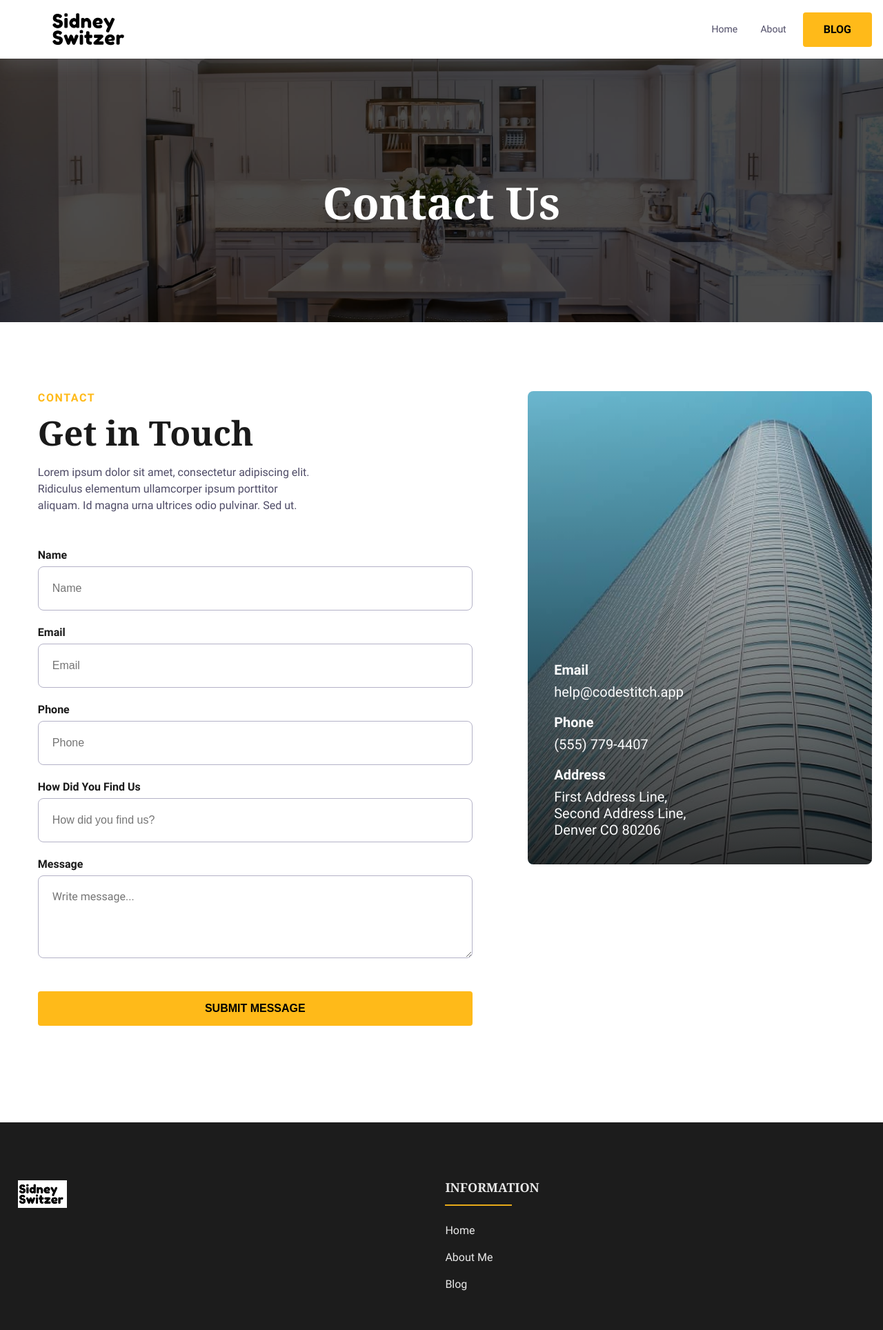
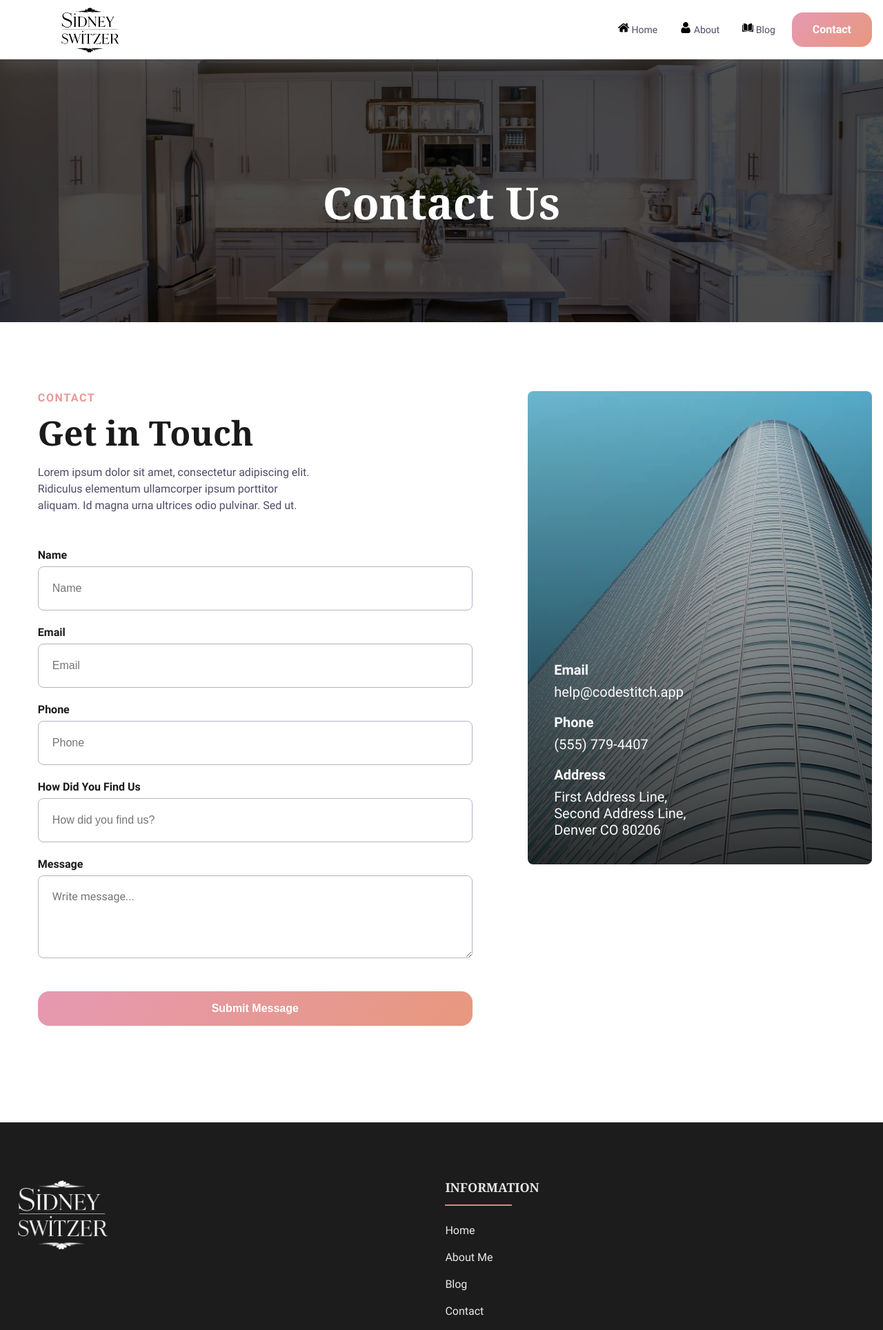
Before and after one commit to ymeatchem13/Sidney-Switzer, an Eleventy site: page src/content/pages/contact.html in a window 1280 px wide. Shown: the top 1928 px of the page at 69% size. Built offline with nearby package versions, Linux system fonts and the light colour scheme; Eleventy itself is replaced by a stand-in of ours; files that its build step writes are made by us from their sources.

Commit message:
more changes

```diff
--- a/src/_includes/components/footer.html
+++ b/src/_includes/components/footer.html
@@ -5,7 +5,7 @@
 <footer id="footer">
     <div class="container">
         <div class="left-section">
-            <a class="logo" href="/"><img loading="lazy" decoding="async" src="/assets/svgs/file.svg" alt="logo" width="264" height="78"></a>
+            <a class="logo" href="/"><img loading="lazy" decoding="async" src="/assets/images/sidney-logo-white.webp" alt="logo" width="264" height="78"></a>
         </div>
         <div class="right-section">
             <div class="lists">
@@ -22,6 +22,9 @@
                     <li>
                         <a href="/blog">Blog</a>
                     </li>
+                    <li>
+                        <a href="/contact">Contact</a>
+                    </li>
                 </ul>
                 </ul>
             </div>
--- a/src/_includes/components/header.html
+++ b/src/_includes/components/header.html
@@ -6,7 +6,7 @@
     <div class="cs-container">
         <!--Nav Logo-->
         <a href="/" class="cs-logo" aria-label="back to home" tabindex="2">
-            <img src="/assets/svgs/file.svg" alt="" width="210" height="29" aria-hidden="true" decoding="async">
+            <img src="/assets/svgs/sidney-logo.svg" alt="" width="210" height="29" aria-hidden="true" decoding="async">
         </a>
         <!--Navigation List-->
         <nav class="cs-nav" role="navigation">
@@ -41,6 +41,12 @@
 
                         {# If this page is a dropdown, give it the appropriate classes, icons and accessibility attributes #}
                         <li class="cs-li {% if hasChild %} cs-dropdown {% endif %} {{ hideClasses | join(" ") }}">
+                            {% set iconMap = {
+                                "Home": "/assets/svgs/home.svg",
+                                "About": "/assets/svgs/about.svg",
+                                "Blog": "/assets/svgs/open-book.svg",
+                                "Contact": "/assets/svgs/email-address.svg"
+                            } %}
 
                             {# If the page has child dropdown pages, render it as a <button> tag with the appropriate dropdown HTML #}
                             {% if hasChild %}
@@ -60,6 +66,9 @@
                                     aria-controls="dropdown-{{ entry.key }}"
                                     aria-label="dropdown-{{ entry.key }}"
                                 >
+                                    {% if iconMap[entry.key] %}
+                                        <img src="{{ iconMap[entry.key] }}" alt="{{ entry.key }} icon" class="cs-nav-icon" width="16" height="16">
+                                    {% endif %}
                                     {{ entry.key }}
                                     <img class="cs-drop-icon" src="https://csimg.nyc3.cdn.digitaloceanspaces.com/Icons%2Fdown.svg" alt="dropdown icon" width="15" height="15" decoding="async" aria-hidden="true">
                                 </button>
@@ -75,6 +84,9 @@
                             {% else %}
                                 {# Normal pages are rendered as <a> tags, in the normal way you'd expect #}
                                 <a href="{{ entry.url }}" class="cs-li-link {% if entry.url == page.url %} cs-active {% endif %}" {% if entry.url == page.url %} aria-current="page" {% endif %}>
+                                    {% if iconMap[entry.key] %}
+                                        <img src="{{ iconMap[entry.key] }}" alt="{{ entry.key }} icon" class="cs-nav-icon" width="16" height="16">
+                                    {% endif %}
                                     {{ entry.key }}
                                 </a>
                             {% endif %}
@@ -83,7 +95,7 @@
                 </ul>
             </div>
         </nav>
-        <a href="/blog" class="cs-button-solid cs-nav-button">Blog</a>
+        <a href="/contact" class="cs-button-solid cs-nav-button">Contact</a>
         <!-- Dark Mode toggle, uncomment button code if you want to enable a dark mode toggle
         <button id="dark-mode-toggle" aria-label="dark mode toggle" tabindex="3">
             <svg class="cs-moon" xmlns="http://www.w3.org/2000/svg" viewBox="0 0 480 480" style="enable-background:new 0 0 480 480" xml:space="preserve"><path d="M459.782 347.328c-4.288-5.28-11.488-7.232-17.824-4.96-17.76 6.368-37.024 9.632-57.312 9.632-97.056 0-176-78.976-176-176 0-58.4 28.832-112.768 77.12-145.472 5.472-3.712 8.096-10.4 6.624-16.832S285.638 2.4 279.078 1.44C271.59.352 264.134 0 256.646 0c-132.352 0-240 107.648-240 240s107.648 240 240 240c84 0 160.416-42.688 204.352-114.176 3.552-5.792 3.04-13.184-1.216-18.496z"/></svg>
--- a/src/assets/less/critical.less
+++ b/src/assets/less/critical.less
@@ -87,7 +87,9 @@
             align-items: flex-start;
             margin: auto;
             /* 60px - 220px */
-            margin-bottom: clamp(3.75em, 15.5vw, 13.75em);
+            margin-top: 6.25em;
+            margin-bottom: 0em;
+            // margin-bottom: clamp(3.75em, 15.5vw, 13.75em);
             /* 464px - 562px */
             max-width: clamp(29em, 60vw, 35.125em);
             width: 80vw;
@@ -141,6 +143,7 @@
             line-height: clamp(2.875em, 5.5vw, 3.5em);
             font-weight: 700;
             color: #fff;
+            border-radius: (16/16rem);
 
             .cs-img {
                 display: block;
@@ -163,11 +166,13 @@
                 background: #000;
                 transition: transform 0.3s;
                 transform-origin: left;
+                border-radius: (16/16rem);
             }
 
             &:hover {
                 &:before {
                     transform: scaleX(1);
+                    border-radius: (16/16rem);
                 }
             }
         }
--- a/src/assets/less/root.less
+++ b/src/assets/less/root.less
@@ -8,7 +8,7 @@
 @media only screen and (min-width: 0rem) {
     // Website colors
     :root {
-        --primary: #ffba19;
+        --primary: #e79895; //#ffba19;
         --primaryLight: #ffd675;
         --secondary: #001f3f;
         --secondaryLight: #001f3f;
@@ -65,18 +65,18 @@
         z-index: 1;
         position: relative;
         display: inline-block;
-        background-color: var(--primary);
+        background: linear-gradient(135deg, hsl(340 60% 75%), hsl(15 70% 70%));
         width: auto;
         padding: 0 (30/16rem);
         text-decoration: none;
-        text-transform: uppercase;
+        text-transform: capitalize;
         font-size: (16/16rem);
         line-height: (50/16em);
         font-weight: bold;
-        border-radius: (4/16rem);
+        border-radius: (16/16rem);
 
         // Transition Properties
-        color: #000;
+        color: #fff;
         transition: color 0.3s;
         transition-delay: 0.1s;
         text-align: center;
@@ -85,6 +85,7 @@
             color: #fff;
             &:before {
                 width: 100%;
+                border-radius: (16/16rem);
             }
         }
 
@@ -98,6 +99,7 @@
             display: block;
             background-color: #000;
             height: 100%;
+            border-radius: (16/16rem);
 
             //Transition properties
             width: 0;
@@ -1245,7 +1247,7 @@
                 display: inline-block;
                 margin: auto;
                 margin-bottom: (30/16em);
-                height: (32/16em);
+                height: (100/16em);
                 width: auto;
                 text-align: center;
 
@@ -1400,7 +1402,7 @@
 
             .logo {
                 margin-left: 0;
-                height: (40/16rem);
+                height: (100/16rem);
                 text-align: left;
             }
 
--- a/src/content/pages/contact.html
+++ b/src/content/pages/contact.html
@@ -4,7 +4,7 @@ description: 'Meta description for the page'
 preloadImg: '/assets/images/cabinets2.jpg'
 permalink: 'contact/'
 eleventyNavigation:
-    key: Contact Us
+    key: Contact
     order: 600
     hideOnDesktop: true
 ---
```
Also changed, not shown: src/content/pages/blog.html (+0 -1 lines), src/assets/css/critical.css, src/assets/css/root.css, src/assets/images/sidney-logo-white.webp (added), src/assets/svgs/about.svg (added), src/assets/svgs/email-address.svg (added), src/assets/svgs/home.svg (added), src/assets/svgs/open-book.svg (added), src/assets/svgs/sidney-logo-white.svg (added), src/assets/svgs/sidney-logo.svg (added).
